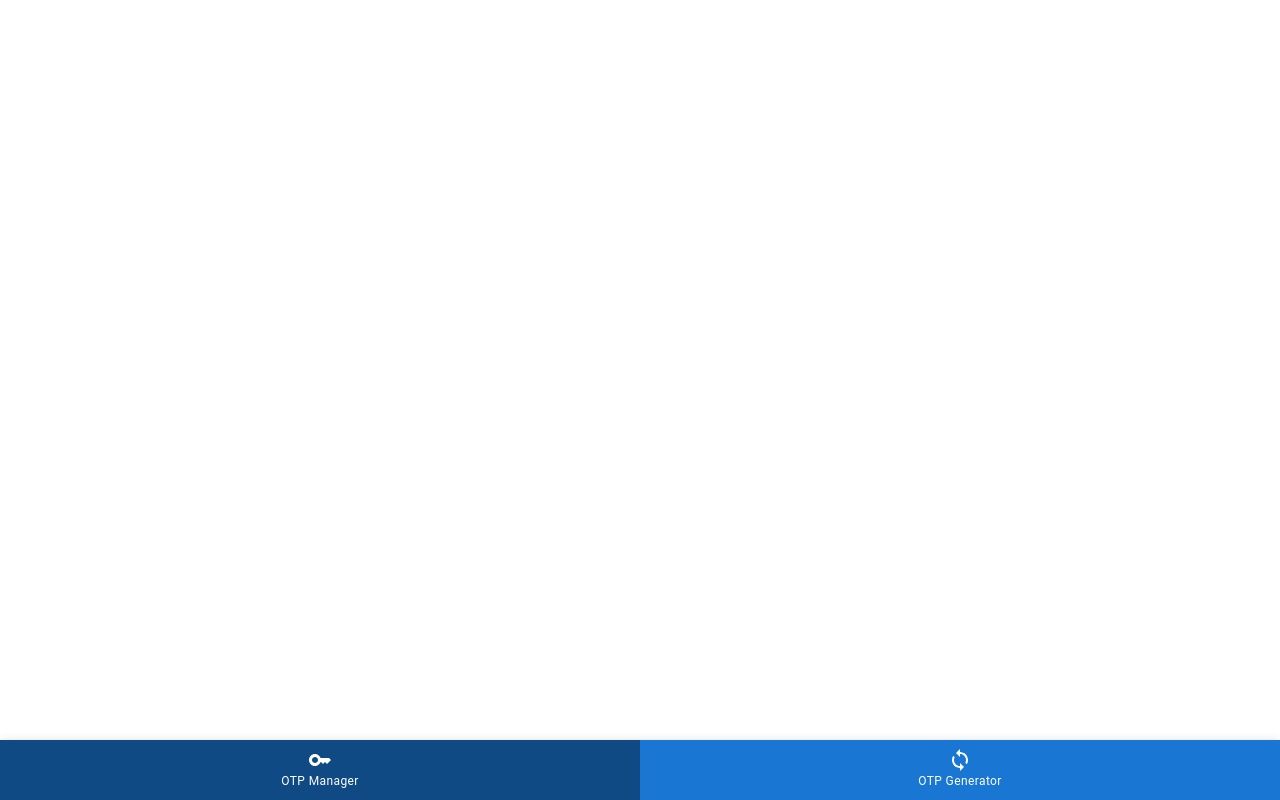
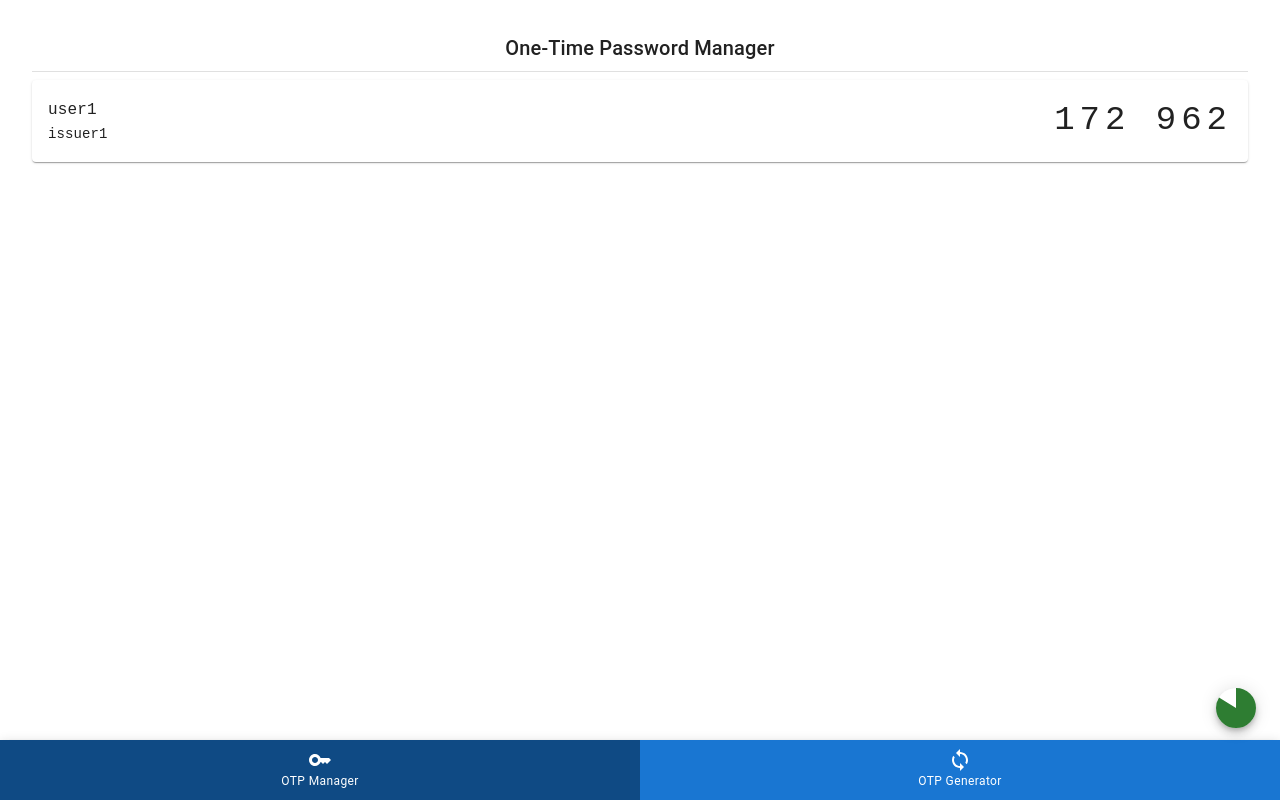
Before and after one commit to KD-MM2/OTPTools, a React (Vite) app: page / in a window 1280 px wide. Built offline with nearby package versions, Linux system fonts and the light colour scheme.

Commit message:
feat: Add localforage npm dependency for offline data storage

```diff
--- a/package.json
+++ b/package.json
@@ -17,6 +17,7 @@
     "@types/node": "^20.12.8",
     "@types/node-forge": "^1.3.11",
     "crypto-js": "^4.2.0",
+    "localforage": "^1.10.0",
     "node-forge": "^1.3.1",
     "qrcode": "^1.5.3",
     "react": "^18.2.0",
--- a/src/App.css
+++ b/src/App.css
@@ -22,6 +22,20 @@
   }
 }
 
+.scroll-text {
+  animation: 3s linear 1s infinite alternate slideAnim;
+}
+
+@keyframes slideAnim {
+  from {
+    transform: translateX(0%);
+  }
+
+  to {
+    transform: translateX(-50%);
+  }
+}
+
 @media (prefers-color-scheme: dark) {
   .bottom-bar-active {
     background-color: var(--primary-color);
--- a/src/components/OTPGenerator.tsx
+++ b/src/components/OTPGenerator.tsx
@@ -28,15 +28,15 @@ export const OTPGenerator = function () {
 	const trimmedSecret = state.secret.replace(/\s/g, "");
 
 	const UpdateOTP = React.useCallback(() => {
-		const epoch = Date.now();
+		const epoch = Math.round(Date.now() / 1000.0);
 		const _previousOtp = generateTOTP({
 			key: state.secret,
-			now: epoch - 30000,
+			now: epoch - 30,
 		});
 		const _currentOtp = generateTOTP({ key: state.secret, now: epoch });
 		const _nextOtp = generateTOTP({
 			key: state.secret,
-			now: epoch + 30000,
+			now: epoch + 30,
 		});
 
 		dispatch({ type: "setProgress", payload: 100 });
@@ -98,7 +98,7 @@ export const OTPGenerator = function () {
 
 	React.useEffect(() => {
 		const timer = setInterval(() => {
-			const epoch = Math.round(new Date().getTime() / 1000.0);
+			const epoch = Math.round(Date.now() / 1000.0);
 			dispatch({ type: "setEpochTime", payload: epoch });
 			if (epoch % 30 == 0) UpdateOTP();
 			dispatch({ type: "decrementProgress" });
--- a/src/components/OTPManager.tsx
+++ b/src/components/OTPManager.tsx
@@ -1,3 +1,224 @@
+import {
+	Box,
+	CircularProgress,
+	Paper,
+	styled,
+	Typography,
+	Grid,
+	SpeedDial,
+	Backdrop,
+	SpeedDialAction,
+	Stack,
+	Divider,
+	useMediaQuery,
+	useTheme,
+} from "@mui/material";
+import { useCallback, useEffect, useRef, useState } from "react";
+import AddCircleIcon from "@mui/icons-material/AddCircle";
+import SettingsIcon from "@mui/icons-material/Settings";
+import { generateTOTP } from "@/utils/otp";
+
+const Item = styled(Box)<{ isMobile?: boolean }>(({ theme, isMobile }) => ({
+	...theme.typography.body2,
+	padding: theme.spacing(isMobile ? 1 : 2),
+	display: "flex",
+	flexDirection: "column",
+	justifyContent: "center",
+	width: "50%",
+	overflow: "hidden",
+	textWrap: "nowrap",
+}));
+
+const FabActions = [
+	{
+		id: "settings",
+		enabled: true,
+		icon: <SettingsIcon />,
+		name: "SETTINGS",
+		cb: () => {},
+	},
+	{
+		id: "add",
+		enabled: true,
+		icon: <AddCircleIcon />,
+		name: "ADD",
+		cb: () => {},
+	},
+];
+
+interface OTPData {
+	user: string;
+	issuer: string;
+	secret: string;
+	otp?: string;
+}
+
+const OTPs: OTPData[] = [
+	{
+		user: "user1",
+		issuer: "issuer1",
+		secret: "SZWEFCVNWUJFM73B",
+	},
+];
+
+const OTPItem = ({ otp }: { otp: OTPData }) => {
+	const theme = useTheme();
+	const isMobile = useMediaQuery(theme.breakpoints.down("sm"));
+
+	const accountElmRef = useRef<HTMLDivElement>(null);
+	const issuerElmRef = useRef<HTMLDivElement>(null);
+	const isAccountElmOverflow =
+		(accountElmRef.current?.scrollWidth ?? 0) >
+		(accountElmRef.current?.offsetWidth ?? 0);
+	const isIssuerElmOverflow =
+		(issuerElmRef.current?.scrollWidth ?? 0) >
+		(issuerElmRef.current?.offsetWidth ?? 0);
+
+	return (
+		<Paper>
+			<Grid container sx={{ justifyContent: "space-between" }}>
+				<Item isMobile={isMobile}>
+					<Typography
+						ref={accountElmRef}
+						fontFamily="monospace"
+						variant="subtitle1"
+						sx={{ textAlign: "left" }}
+						{...(isMobile ? { p: "0 1em" } : {})}
+						className={isAccountElmOverflow ? "scroll-text" : ""}
+					>
+						{otp.user}
+					</Typography>
+					<Typography
+						ref={issuerElmRef}
+						fontFamily="monospace"
+						variant="subtitle2"
+						sx={{ textAlign: "left" }}
+						{...(isMobile ? { p: "0 1em" } : {})}
+						className={isIssuerElmOverflow ? "scroll-text" : ""}
+					>
+						{otp.issuer}
+					</Typography>
+				</Item>
+				<Item isMobile={isMobile}>
+					<Typography
+						fontFamily="monospace"
+						variant={isMobile ? "h5" : "h4"}
+						textAlign={isMobile ? "center" : "right"}
+						sx={{ letterSpacing: 5 }}
+					>
+						{otp.otp?.match(/.{3}/g)?.join(" ")}
+					</Typography>
+				</Item>
+			</Grid>
+		</Paper>
+	);
+};
+
 export const OTPManager = function () {
-	return <></>;
+	const [open, setOpen] = useState(false);
+	const handleOpen = () => setOpen(!open);
+	const [otps, setOtps] = useState<OTPData[]>(OTPs);
+	const [progress, setProgress] = useState<number>(100);
+
+	const UpdateOTP = useCallback(() => {
+		setOtps(
+			otps.map((otp) => {
+				const newOTP = generateTOTP({
+					key: otp.secret,
+					now: Math.round(Date.now() / 1000.0),
+				});
+				return { ...otp, otp: newOTP.code };
+			})
+		);
+		setProgress(100);
+	}, []);
+
+	useEffect(() => {
+		UpdateOTP();
+	}, [UpdateOTP]);
+
+	useEffect(() => {
+		const timer = setInterval(() => {
+			const epoch = Math.round(Date.now() / 1000.0);
+			if (epoch % 30 == 0) UpdateOTP();
+
+			setProgress((oldProgress) => {
+				const newProgress = Math.max(oldProgress - 100 / 30, 0);
+				return newProgress <= 0 ? 100 : newProgress;
+			});
+		}, 1000);
+		return () => {
+			clearInterval(timer);
+		};
+	}, [UpdateOTP]);
+
+	return (
+		<>
+			{/* OTPs */}
+			<Box>
+				<Typography variant="h6" gutterBottom>
+					One-Time Password Manager
+				</Typography>
+				<Divider />
+				<Stack direction="column" spacing={2} sx={{ pt: 1 }}>
+					{otps.map((otp, index) => (
+						<div key={index}>
+							<OTPItem otp={otp} />
+						</div>
+					))}
+				</Stack>
+			</Box>
+
+			{/* FAB */}
+			<Box
+				sx={{
+					display: "flex",
+					flexDirection: "column",
+					position: "fixed",
+					zIndex: 9999,
+					right: "1rem",
+					bottom: "4.5rem",
+				}}
+			>
+				<Backdrop open={open} />
+				<SpeedDial
+					ariaLabel="SpeedDial"
+					sx={{
+						position: "absolute",
+						bottom: 0,
+						right: 0,
+					}}
+					className="speed-dial"
+					FabProps={{ size: "small" }}
+					icon={
+						<CircularProgress
+							thickness={22}
+							value={progress}
+							variant="determinate"
+							size={40}
+							color={
+								progress <= 15
+									? "error"
+									: progress <= 40
+										? "warning"
+										: "success"
+							}
+						/>
+					}
+					onClick={handleOpen}
+					open={open}
+				>
+					{FabActions.map((action) => (
+						<SpeedDialAction
+							key={action.name}
+							icon={action.icon}
+							tooltipTitle={action.name}
+							tooltipOpen
+							onClick={action.cb}
+						/>
+					))}
+				</SpeedDial>
+			</Box>
+		</>
+	);
 };
--- a/src/utils/otp.tsx
+++ b/src/utils/otp.tsx
@@ -89,23 +89,22 @@ function getCounterFromTime({
 	now: number;
 	timeStep: number;
 }) {
-	return Math.floor(now / 1000 / timeStep);
+	return Math.floor(Math.round(now / 1000) / timeStep);
 }
 
 function generateTOTP({
 	key,
-	now = Date.now(),
+	now = Math.round(Date.now() / 1000.0),
 	timeStep = 30,
 }: {
 	key: string;
 	now?: number;
 	timeStep?: number;
 }) {
-	const counter = getCounterFromTime({ now, timeStep });
 
 	return generateHOTP({
 		key: key.replace(/\s/g, "").toUpperCase(),
-		counter: counter,
+		counter: Math.floor(now / timeStep),
 	});
 }
 
--- a/src/utils/reducer.tsx
+++ b/src/utils/reducer.tsx
@@ -1,4 +1,3 @@
-import React, { useReducer } from "react";
 import { generateSecret } from "@/utils/otp";
 import DummyQR from "@/assets/qr.svg";
 
```
Also changed, not shown: 1 other file (tests, documents, lock files or other folders).
